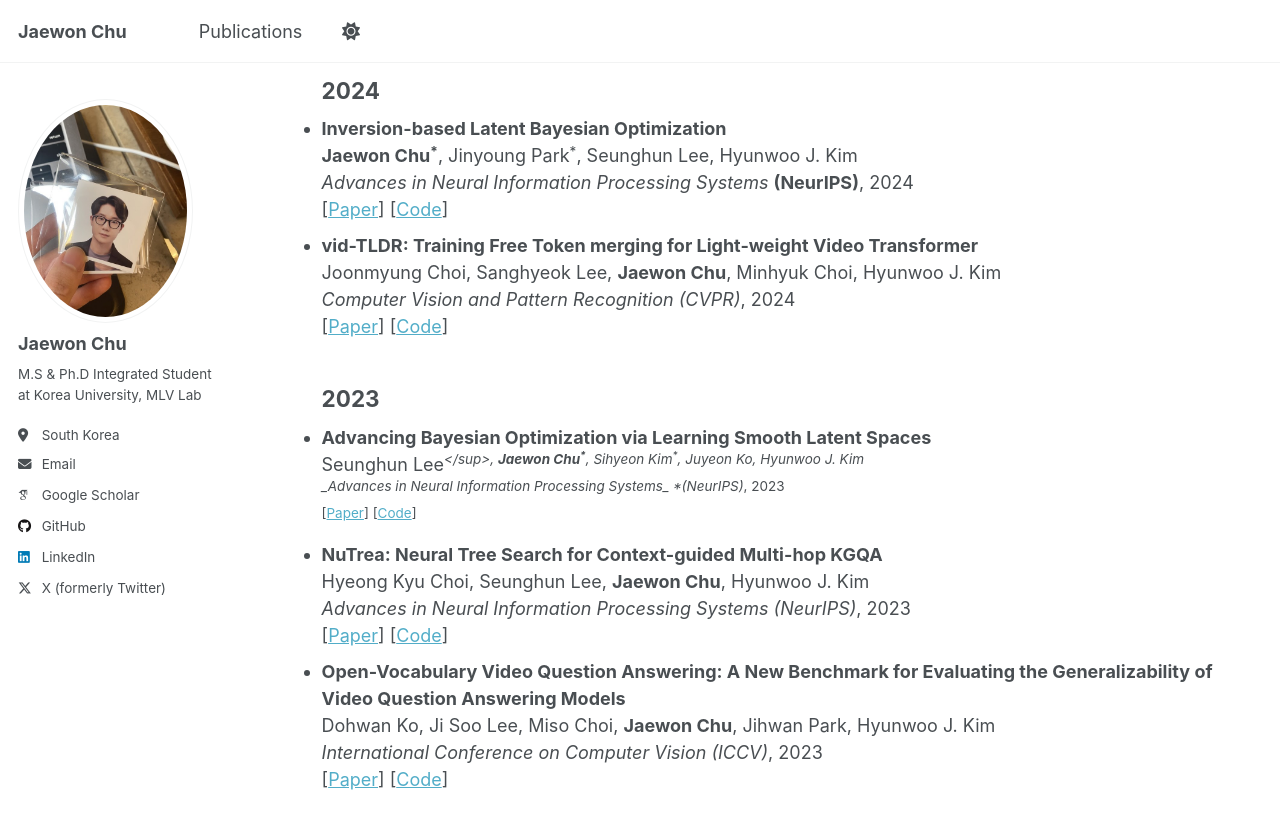
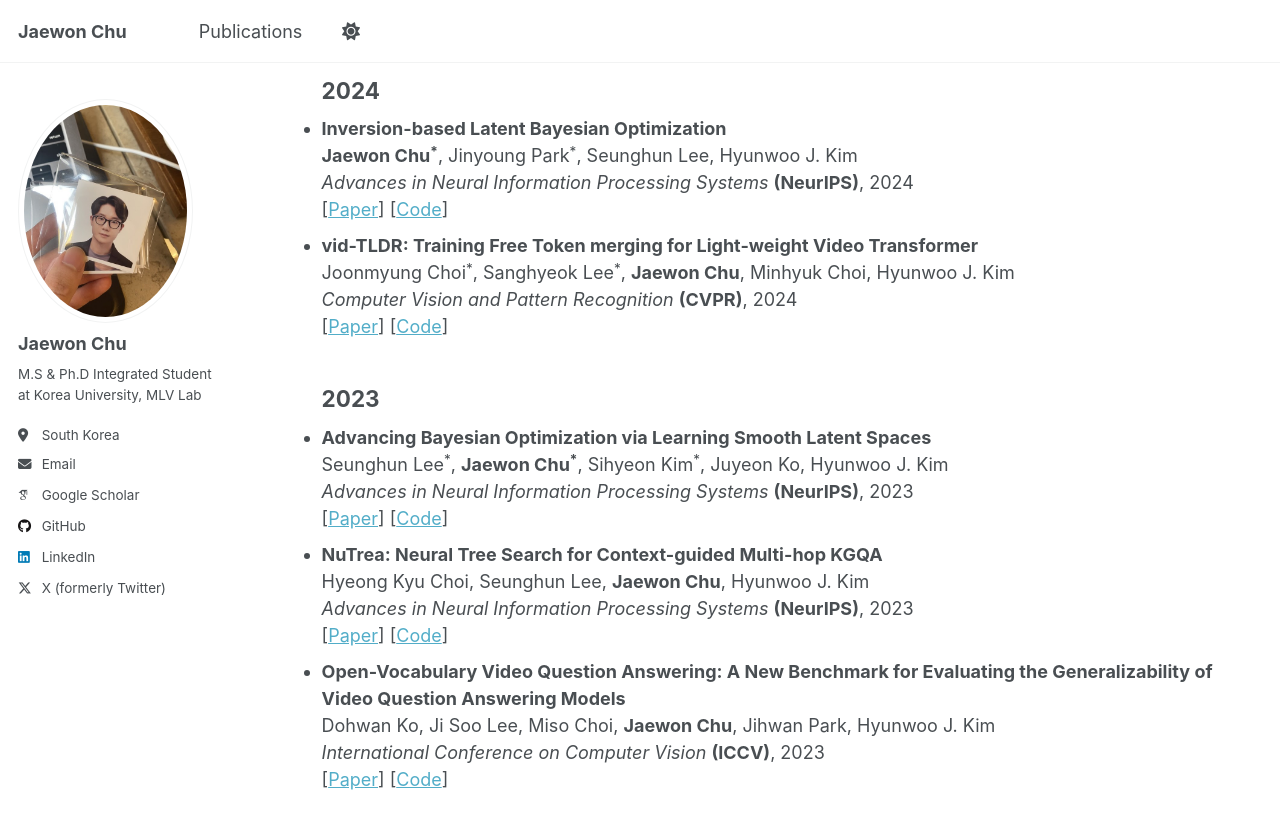
Before and after one commit to jaewonchu/jaewonchu.github.io, a Jekyll site: the page built from _pages/publications.md, in a window 1280 px wide and 900 px high, scrolled down 410 px. Shown: the top 829 px of the window. Built offline with Jekyll 4.4.1, drawn with Linux system fonts in a browser that asks for light colours; some web fonts are replaced; a script that is not in the unit is left out.

Commit message:
Modification

```diff
--- a/_pages/publications.md
+++ b/_pages/publications.md
@@ -6,33 +6,33 @@ author_profile: true
 ---
 
 ## 2025
-- **PRESTO: Preimage-Informed Instruction Optimization for Prompting Black-Box LLMs**<br>
-  **Jaewon Chu**, Seunghun Lee, Hyunwoo J. Kim<br>
-  _Advances in Neural Information Processing Systems_ **(NeurIPS)**, 2025<br>
+- <strong>PRESTO: Preimage-Informed Instruction Optimization for Prompting Black-Box LLMs</strong><br>
+  <strong>Jaewon Chu</strong>, Seunghun Lee, Hyunwoo J. Kim<br>
+  _Advances in Neural Information Processing Systems_ <strong>(NeurIPS)</strong>, 2025<br>
   [[Paper]()] [[Code]()]<br>
-- **Latent Bayesian Optimization via Autoregressive Normalizing Flows**<br>
-  Seunghun Lee, Jinyoung Park, **Jaewon Chu**, Minseo Yoon, Hyunwoo J. Kim<br>
-  _International Conference on Learning Representations_ **(ICLR)**, 2025 **_(Oral presentation, top 1.8%)_**<br>
+- <strong>Latent Bayesian Optimization via Autoregressive Normalizing Flows</strong><br>
+  Seunghun Lee, Jinyoung Park, <strong>Jaewon Chu</strong>, Minseo Yoon, Hyunwoo J. Kim<br>
+  _International Conference on Learning Representations_ <strong>(ICLR)</strong>, 2025 <strong>_(Oral presentation, top 1.8%)_</strong><br>
   [[Paper](https://arxiv.org/pdf/2504.14889)] [[Code](https://github.com/mlvlab/NFBO)]<br>
 ## 2024
-- **Inversion-based Latent Bayesian Optimization**<br>
-  **Jaewon Chu<sup>*</sup>**, Jinyoung Park<sup>*</sup>, Seunghun Lee, Hyunwoo J. Kim<br>
-  _Advances in Neural Information Processing Systems_ **(NeurIPS)**, 2024<br>
+- <strong>Inversion-based Latent Bayesian Optimization</strong><br>
+  <strong>Jaewon Chu<sup>*</sup></strong>, Jinyoung Park<sup>*</sup>, Seunghun Lee, Hyunwoo J. Kim<br>
+  _Advances in Neural Information Processing Systems_ <strong>(NeurIPS)</strong>, 2024<br>
   [[Paper](https://arxiv.org/pdf/2411.05330)] [[Code](https://github.com/mlvlab/InvBO)]<br>
-- **vid-TLDR: Training Free Token merging for Light-weight Video Transformer**<br>
-  Joonmyung Choi, Sanghyeok Lee, **Jaewon Chu**, Minhyuk Choi, Hyunwoo J. Kim<br>
-  _Computer Vision and Pattern Recognition_ *(CVPR)*, 2024<br>
+- <strong>vid-TLDR: Training Free Token merging for Light-weight Video Transformer</strong><br>
+  Joonmyung Choi<sup>*</sup>, Sanghyeok Lee<sup>*</sup>, <strong>Jaewon Chu</strong>, Minhyuk Choi, Hyunwoo J. Kim<br>
+  _Computer Vision and Pattern Recognition_ <strong>(CVPR)</strong>, 2024<br>
   [[Paper](https://arxiv.org/pdf/2403.13347)] [[Code](https://github.com/mlvlab/vid-TLDR)]<br>
 ## 2023
-- **Advancing Bayesian Optimization via Learning Smooth Latent Spaces**<br>
-  Seunghun Lee<sup>*</sup>, **Jaewon Chu<sup>*</sup>**, Sihyeon Kim<sup>*</sup>, Juyeon Ko, Hyunwoo J. Kim<br>
-  _Advances in Neural Information Processing Systems_ *(NeurIPS)*, 2023<br>
+- <strong>Advancing Bayesian Optimization via Learning Smooth Latent Spaces</strong><br>
+  Seunghun Lee<sup>*</sup>, <strong>Jaewon Chu<sup>*</sup></strong>, Sihyeon Kim<sup>*</sup>, Juyeon Ko, Hyunwoo J. Kim<br>
+  _Advances in Neural Information Processing Systems_ <strong>(NeurIPS)</strong>, 2023<br>
   [[Paper](https://arxiv.org/pdf/2310.20258)] [[Code](https://github.com/mlvlab/CoBO)]<br>
-- **NuTrea: Neural Tree Search for Context-guided Multi-hop KGQA**<br>
-  Hyeong Kyu Choi, Seunghun Lee, **Jaewon Chu**, Hyunwoo J. Kim<br>
-  _Advances in Neural Information Processing Systems_ *(NeurIPS)*, 2023<br>
+- <strong>NuTrea: Neural Tree Search for Context-guided Multi-hop KGQA</strong><br>
+  Hyeong Kyu Choi, Seunghun Lee, <strong>Jaewon Chu</strong>, Hyunwoo J. Kim<br>
+  _Advances in Neural Information Processing Systems_ <strong>(NeurIPS)</strong>, 2023<br>
   [[Paper](https://arxiv.org/pdf/2310.15484)] [[Code](https://github.com/mlvlab/NuTrea)]<br>
-- **Open-Vocabulary Video Question Answering: A New Benchmark for Evaluating the Generalizability of Video Question Answering Models**<br>
-  Dohwan Ko, Ji Soo Lee, Miso Choi, **Jaewon Chu**, Jihwan Park, Hyunwoo J. Kim<br>
-  _International Conference on Computer Vision_ *(ICCV)*, 2023<br>
+- <strong>Open-Vocabulary Video Question Answering: A New Benchmark for Evaluating the Generalizability of Video Question Answering Models</strong><br>
+  Dohwan Ko, Ji Soo Lee, Miso Choi, <strong>Jaewon Chu</strong>, Jihwan Park, Hyunwoo J. Kim<br>
+  _International Conference on Computer Vision_ <strong>(ICCV)</strong>, 2023<br>
   [[Paper](https://arxiv.org/pdf/2308.09363)] [[Code](https://github.com/mlvlab/OVQA)]<br>
```
